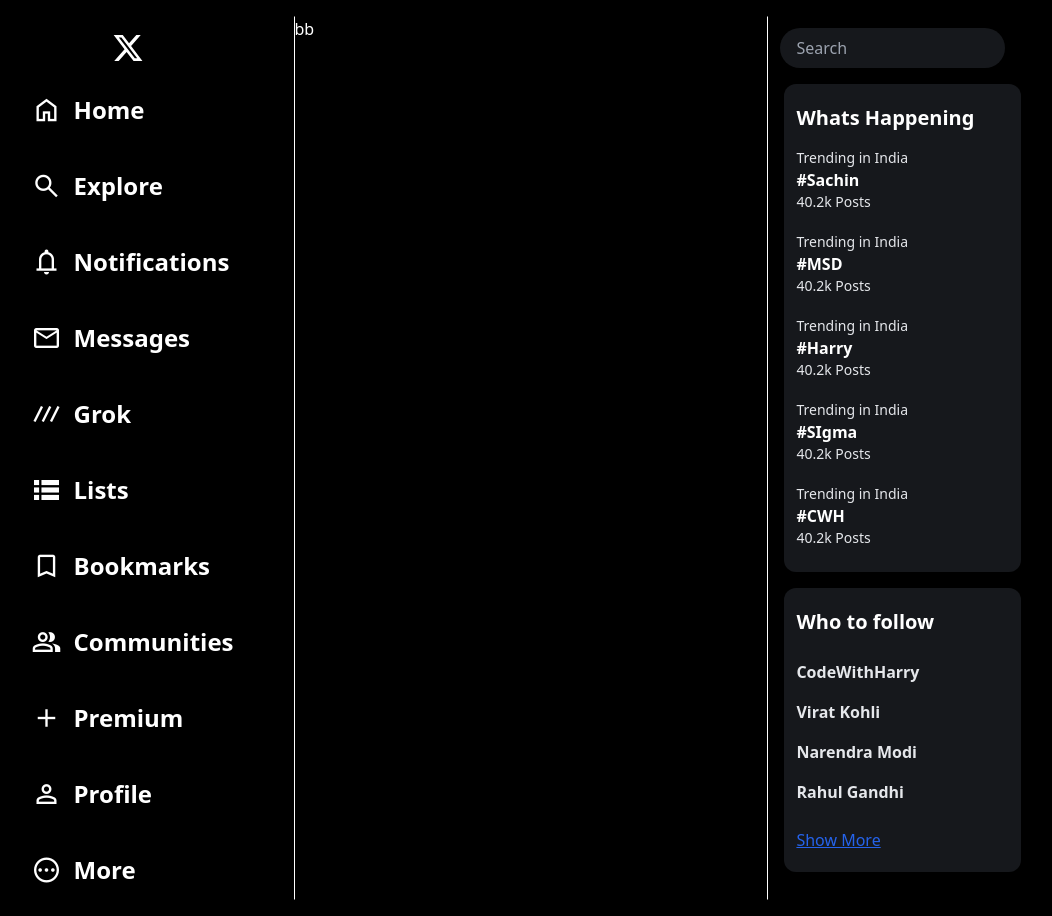
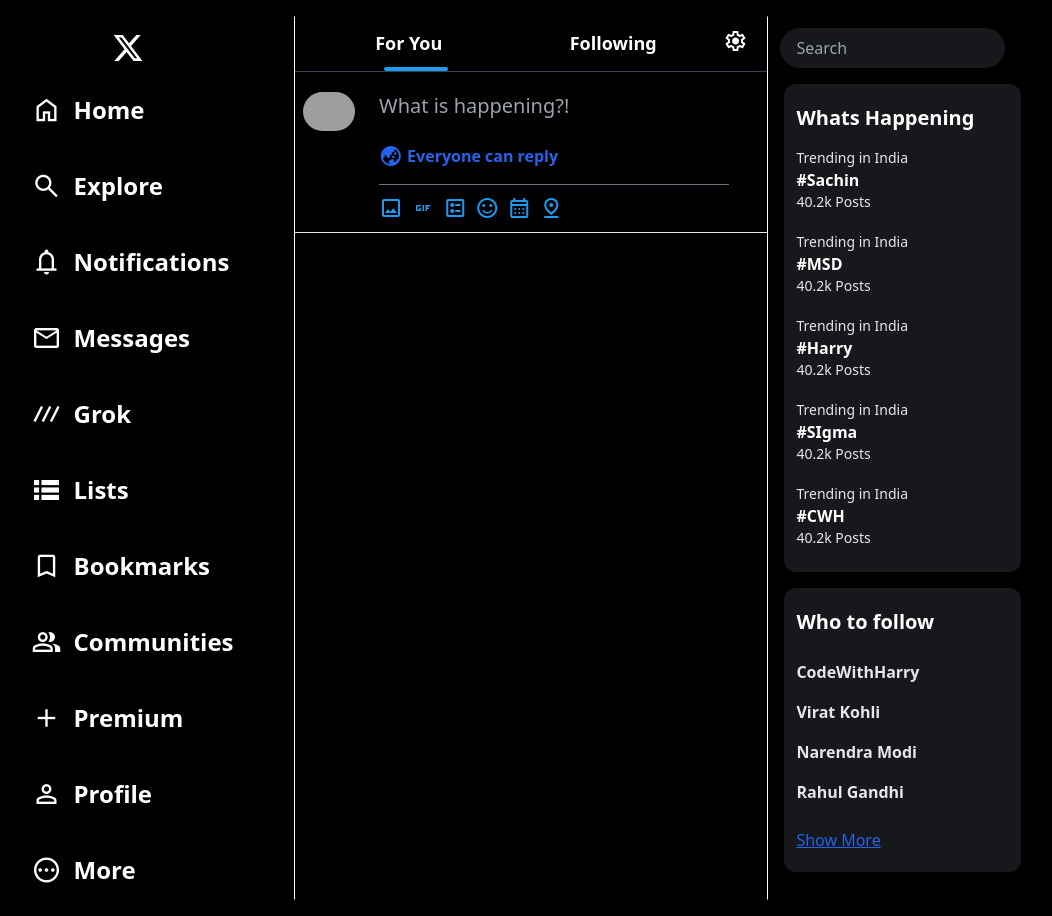
Before and after one commit to surajkumar345678/Twitter-Clone, a website built with Vite: page index.html in a window 1280 px wide. Shown: the whole page, without its empty margins (38-1090 px from the left). Built offline with nearby package versions, Linux system fonts and the light colour scheme; grey boxes are pictures that could not be loaded.

Commit message:
added whatsup div

```diff
--- a/index.html
+++ b/index.html
@@ -74,7 +74,63 @@
                     </ul>
                 </div>
             </div>
-            <div class="second w-full border-[1px] border-x-white border-y-black">bb</div>
+            <div class="second w-full border-[1px] border-x-white border-y-black">
+                <div class="top flex p-3 relative">
+                    <div class="absolute w-16 h-1 rounded-full bg-[#1d9bf0] bottom-0 left-[19%] z-10"></div>
+                    <div class="left w-1/2 flex justify-center font-bold text-lg ">For You</div>
+                    <div class="right w-1/2 flex justify-center font-bold text-lg">Following</div>
+                    <div class="settings mx-2"><span class="material-symbols-outlined">settings</span></div>
+                </div>
+                <div class="h-[1px] w-full bg-gray-700"></div>
+
+                <div class="whatsup flex gap-4 my-3">
+                    <div class="img m-2 w-16">
+                        <img src="https://pbs.twimg.com/profile_images/1712828730358317056/EbUM7kps_x96.jpg" class="rounded-full" alt="">
+                    </div>
+                    <div class="w-full">
+
+                        <input class="w-full h-7 my-2 text-xl bg-black text-white outline-none" type="text"
+                            placeholder="What is happening?!">
+                        <div class="text-blue-600 flex items-center gap-1 w-full my-4">
+                            <span class="material-symbols-outlined">globe_asia</span>
+                            <span class="font-bold">Everyone can reply</span>
+                        </div>
+                        <div class="w-[90%] h-[0.2px] bg-gray-500 my-3"></div>
+                        <div class="blueicons flex gap-2 text-[#1d9bf0]">
+                            <span class="material-symbols-outlined cursor-pointer">
+                                image
+                            </span>
+                            <span class="material-symbols-outlined cursor-pointer">
+                                gif
+                            </span>
+                            <span class="material-symbols-outlined cursor-pointer">
+                                ballot
+                            </span>
+                            <span class="material-symbols-outlined cursor-pointer">
+                                sentiment_satisfied
+                            </span>
+                            <span class="material-symbols-outlined cursor-pointer">
+                                calendar_month
+                            </span>
+                            <span class="material-symbols-outlined cursor-pointer">
+                                pin_drop
+                            </span>
+
+
+
+
+
+
+                        </div>
+                    </div>
+
+                </div>
+                <hr>
+
+
+            </div>
+
+
 
             <div class="third w-full">
                 <div class="search m-3">
```
Also changed, not shown: src/output.css.
